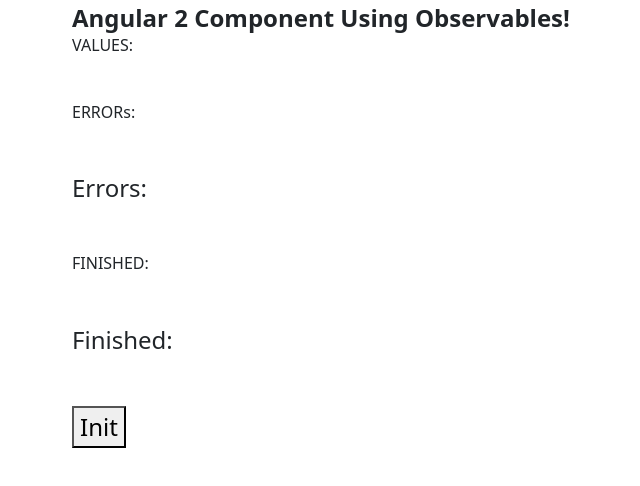
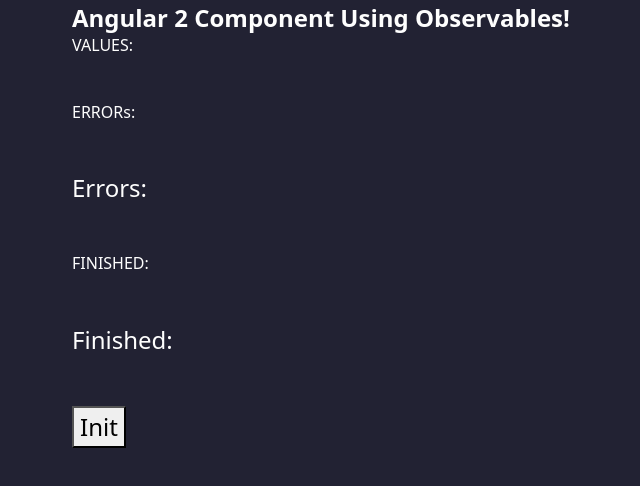
Before and after one commit to imcgonigle/rxjs-practice, an Angular app: page / in a window 1280 px wide. Shown: the top 486 px of the page, without its empty margins (230-870 px from the left). Built offline with nearby package versions, Linux system fonts and the light colour scheme.

Commit message:
change the background color

```diff
--- a/src/styles.css
+++ b/src/styles.css
@@ -1 +1,6 @@
 /* You can add global styles to this file, and also import other style files */
+
+body {
+    background: #223;
+    color: #fefefe;
+}
```
